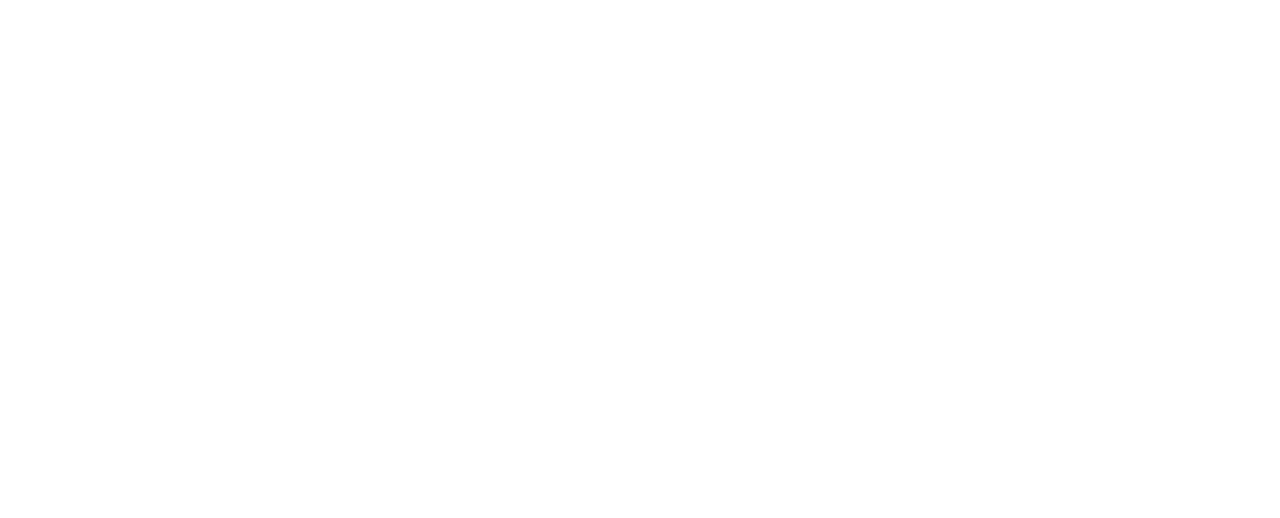
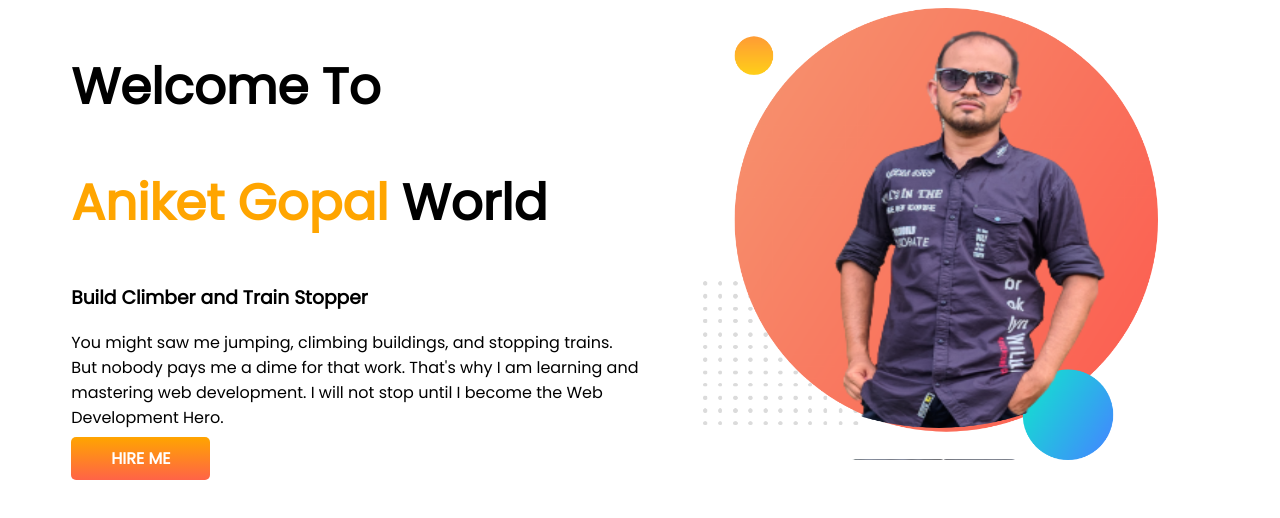
Before and after one commit to Aniketgopal4060/developer-portfolio, a plain HTML site: page index.html in a window 1280 px wide. Drawn offline with Linux system fonts and the light colour scheme.

Commit message:
half change

```diff
--- a/index.html
+++ b/index.html
@@ -1,12 +1,32 @@
 <!DOCTYPE html>
 <html lang="en">
+
 <head>
     <meta charset="UTF-8">
     <meta http-equiv="X-UA-Compatible" content="IE=edge">
     <meta name="viewport" content="width=device-width, initial-scale=1.0">
     <title>Gopal Portfolio</title>
+    <link rel="preconnect" href="https://fonts.googleapis.com">
+    <link rel="preconnect" href="https://fonts.gstatic.com" crossorigin>
+    <link href="https://fonts.googleapis.com/css2?family=Poppins&display=swap" rel="stylesheet">
+    <link rel="stylesheet" href="style.css">
 </head>
+
 <body>
+    <section>
+        <div class="half-width">
+            <h1>Welcome To</h1>
+            <h1><span class="orange">Aniket Gopal</span> World</h1>
+            <h3>Build Climber and Train Stopper</h3>
+            <p>You might saw me jumping, climbing buildings, and stopping trains. But nobody pays me a dime for that
+                work.
+                That's why I am learning and mastering web development. I will not stop until I become the Web
+                Development
+                Hero.</p>
+            <a class="link-button" target="_blank" href="https://www.linkedin.com/company/programminghero/">HIRE ME</a>
+        </div>
+        <div class="half-width"><img src="My portfolio.png" alt=""></div>
+    </section>
+</body>
 
-</body>
 </html>
--- a/style.css
+++ b/style.css
@@ -0,0 +1,33 @@
+body {
+    font-family: 'Poppins', sans-serif;
+}
+
+h1 {
+    font-size: 50px;
+}
+
+.orange {
+    color: orange;
+}
+
+section {
+    display: flex;
+}
+
+.half-width {
+    width: 50%;
+    padding-left: 5%;
+}
+
+.half-width img {
+    width: 80%;
+}
+
+.link-button {
+    text-decoration: none;
+    background-image: linear-gradient(orange, tomato);
+    padding: 10px 40px;
+    color: white;
+    font-weight: bold;
+    border-radius: 5px;
+}
```
Also changed, not shown: My portfolio.png (added).
